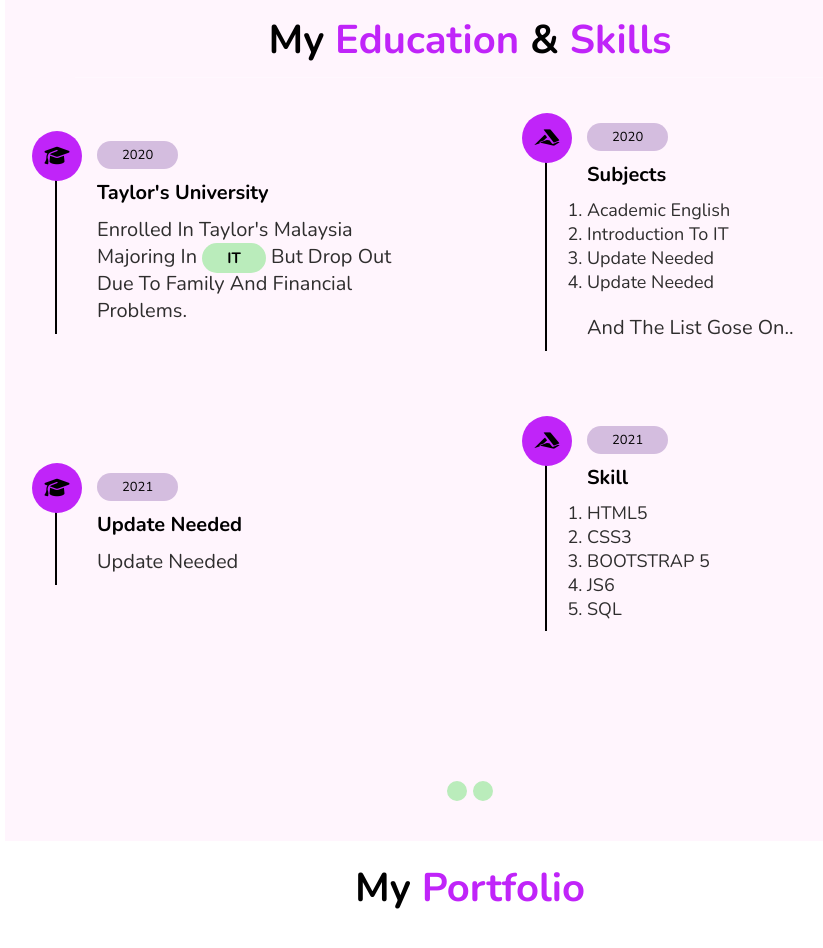
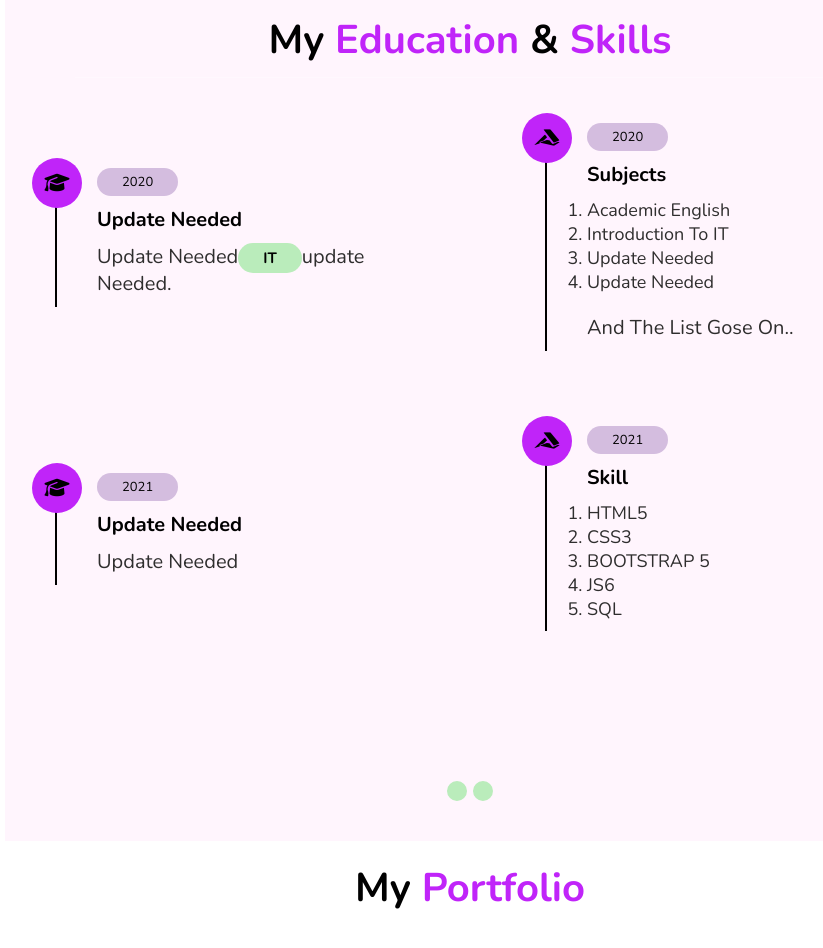
Before and after one commit to CODE-ELZ/Portfolio, a plain HTML site: page index.html in a window 1280 px wide. Shown: the part 2409-3357 px from the top of the page, without its empty margins (345-1168 px from the left). Drawn offline with nearby package versions, Linux system fonts and the light colour scheme.

Commit message:
Update index.html

```diff
--- a/index.html
+++ b/index.html
@@ -129,10 +129,10 @@
             <div class="box">
                 <i class="fas fa-graduation-cap"></i>
                     <span>2020</span>
-                    <h3>Taylor's University</h3>
-                    <p>Enrolled in Taylor's Malaysia majoring in <span style="background: #baecbb;
+                    <h3>update needed</h3>
+                    <p>update needed<span style="background: #baecbb;
                      font-weight: bold;
-                     font-size:1.5rem;">IT</span> but drop out due to family and financial problems.</p>
+                     font-size:1.5rem;">IT</span>update needed.</p>
             </div>
 
             <div class="box">
```
